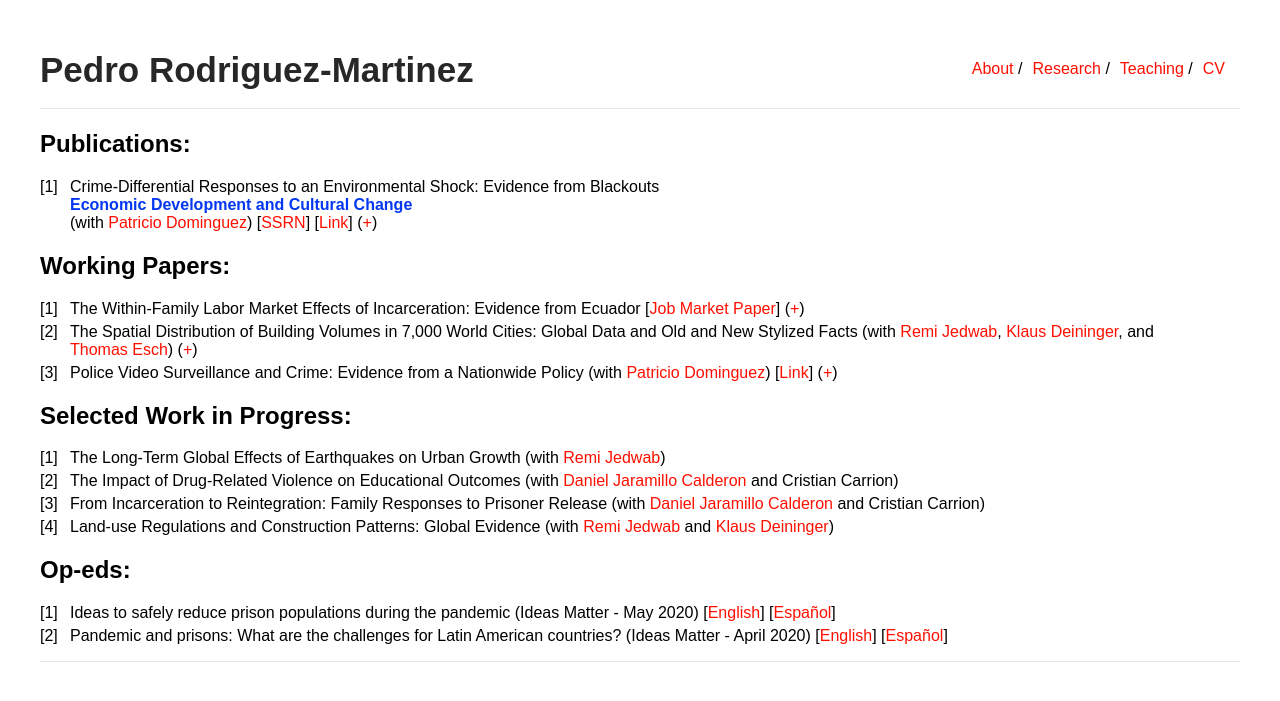
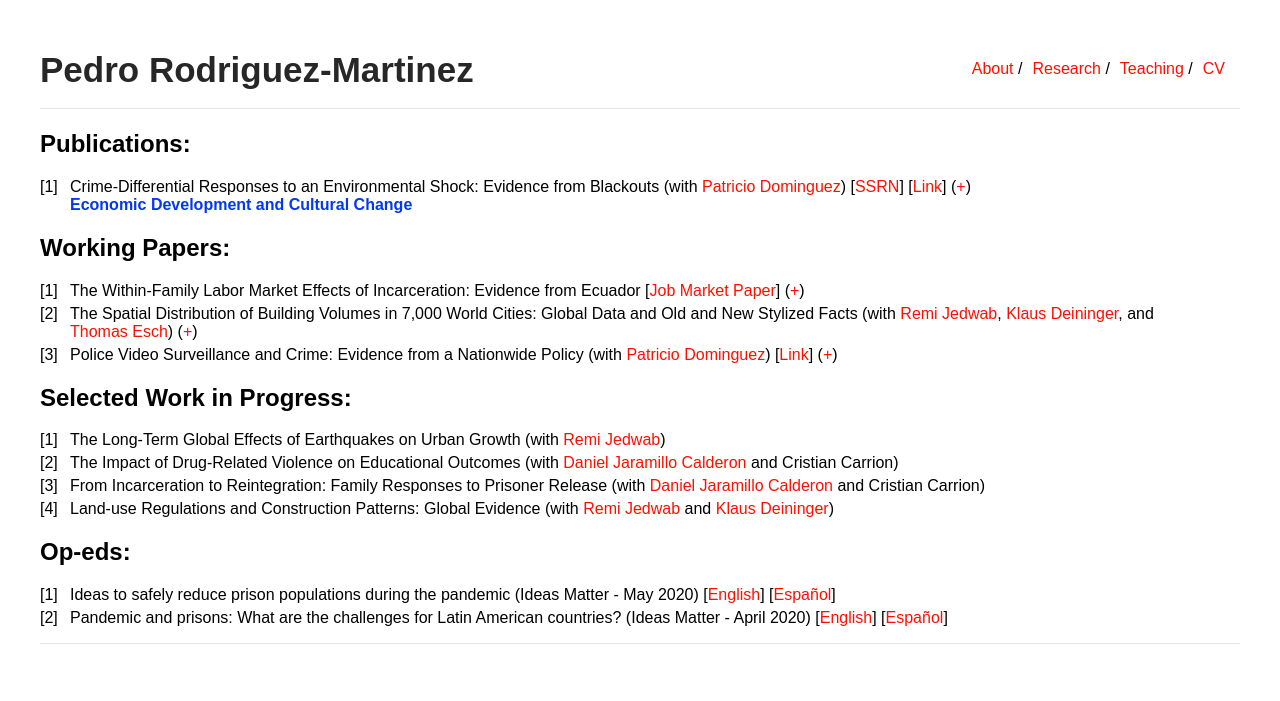
Before and after one commit to perodmar/perodmar.github.io, a Jekyll site: the page built from research.md, in a window 1280 px wide. Shown: the top 701 px of the page. Built offline with Jekyll 4.4.1, drawn with Linux system fonts in a browser that asks for light colours; some web fonts are replaced.

Commit message:
Journal title on its own line below paper title and links

```diff
--- a/research.md
+++ b/research.md
@@ -26,12 +26,12 @@
  <li>
 <details>
   <summary>
-      Crime-Differential Responses to an Environmental Shock: Evidence from Blackouts<br>
-      <strong style="color:#0437F2">Economic Development and Cultural Change</strong><br>
+      Crime-Differential Responses to an Environmental Shock: Evidence from Blackouts
       (with <a href="https://sites.google.com/site/pdomingr/">Patricio Dominguez</a>)
       [<a href="https://papers.ssrn.com/sol3/papers.cfm?abstract_id=4921694">SSRN</a>]
       [<a href="https://www.journals.uchicago.edu/doi/10.1086/740877">Link</a>]
-      (<span class="toggle-indicator"></span>)
+      (<span class="toggle-indicator"></span>)<br>
+      <strong style="color:#0437F2">Economic Development and Cultural Change</strong>
   </summary>
 
   <div style="display: flex; align-items: flex-start; margin-top: 8px;">
```
